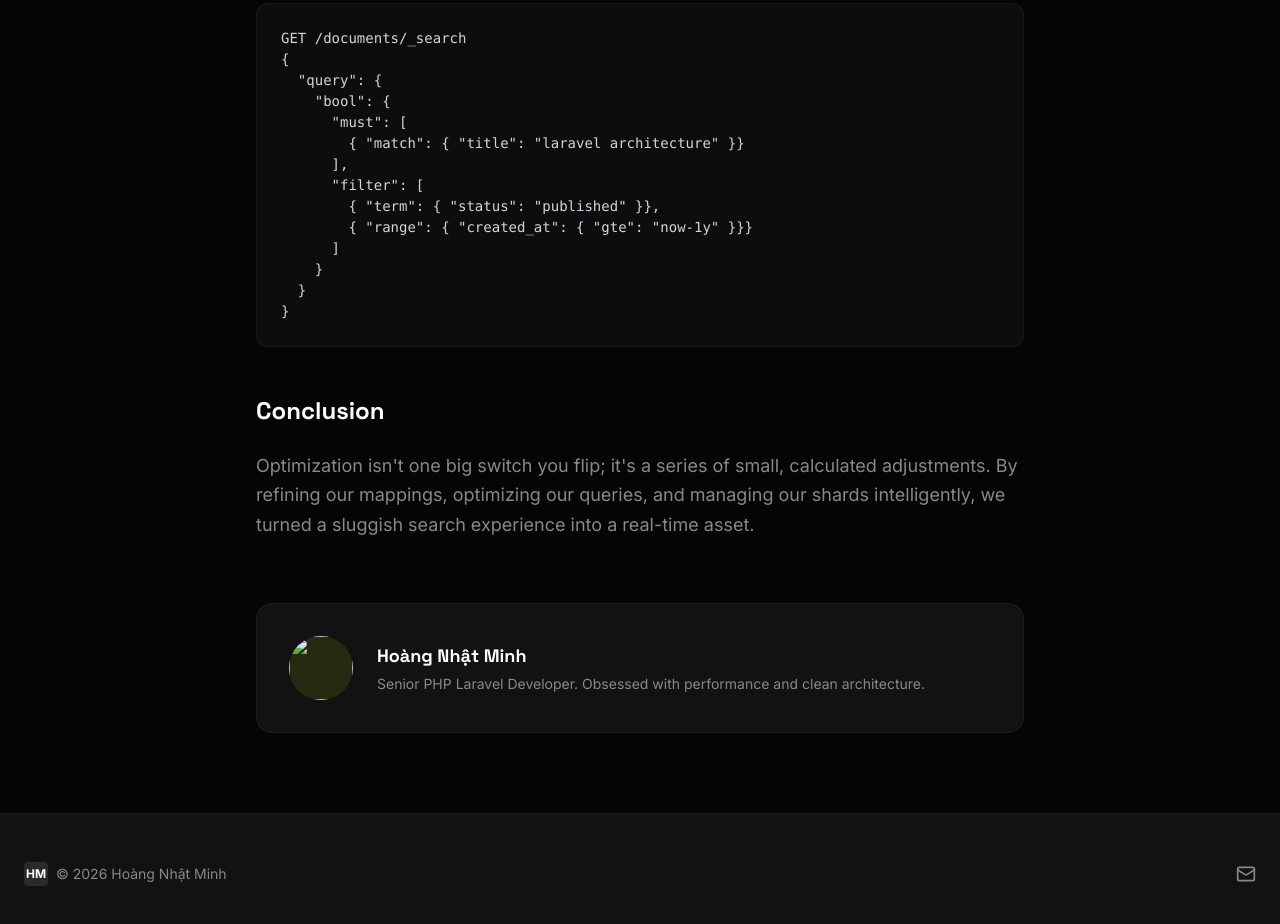
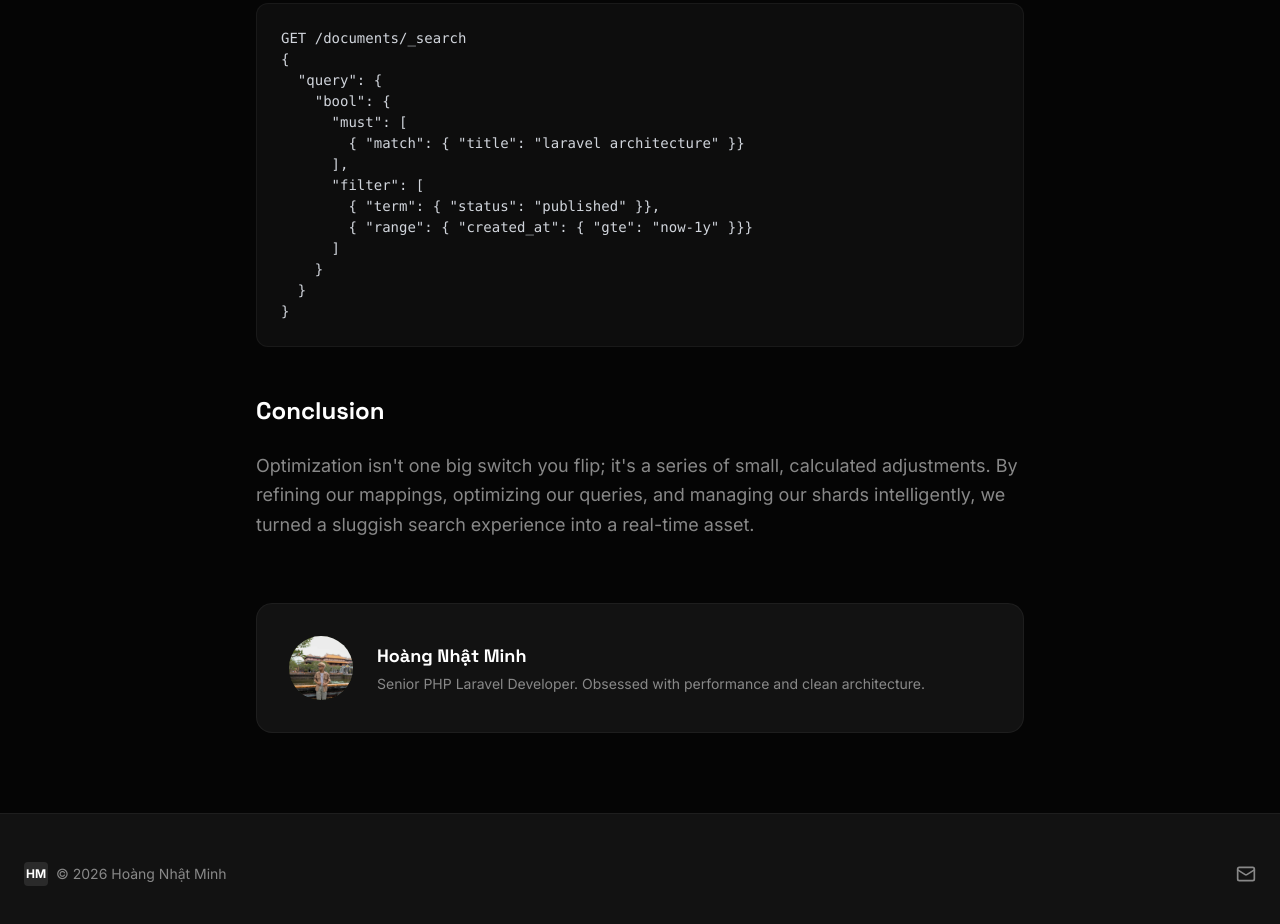
Before and after one commit to minh7721/portfolio-minhhn, a plain HTML site: page blog-detail.html in a window 1280 px wide. Shown: the part 2190-3114 px from the top of the page. Drawn offline with nearby package versions, Linux system fonts and the light colour scheme; the site is published under a folder, as on GitHub Pages, so addresses that start at the root find nothing; some icons are missing.

Commit message:
first commit

```diff
--- a/blog-detail.html
+++ b/blog-detail.html
@@ -169,10 +169,7 @@ GET /documents/_search
           <div
             class="w-16 h-16 rounded-full overflow-hidden bg-primary/10 flex-shrink-0"
           >
-            <img
-              src="/images/minhhn/6.jpg"
-              class="w-full h-full object-cover"
-            />
+            <img src="images/minhhn/6.jpg" class="w-full h-full object-cover" />
           </div>
           <div>
             <h3 class="text-white font-bold text-lg mb-1">Hoàng Nhật Minh</h3>
```
Also changed, not shown: index.html (+1 -1 lines).
